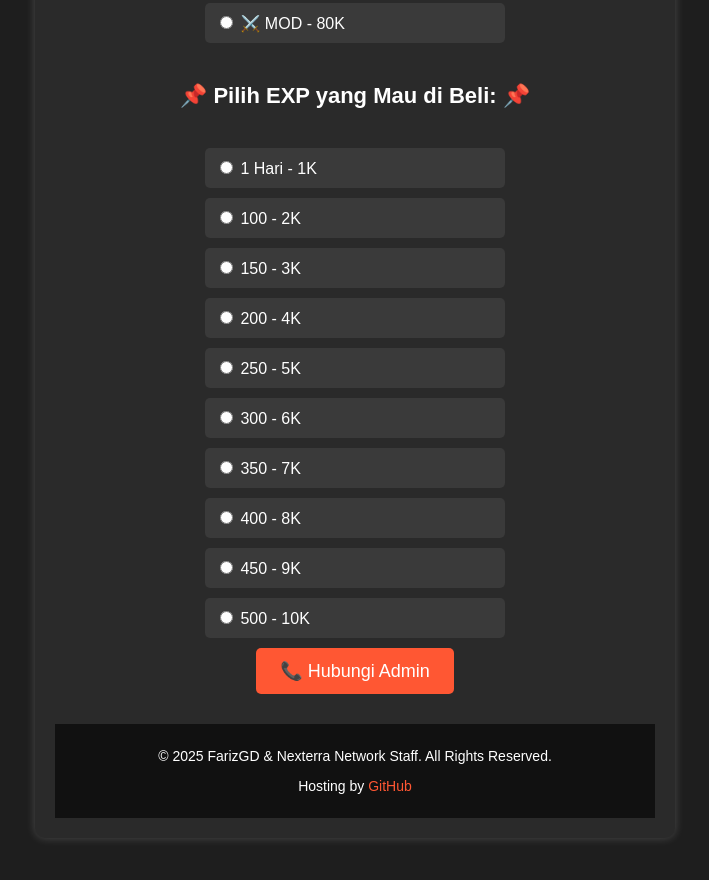
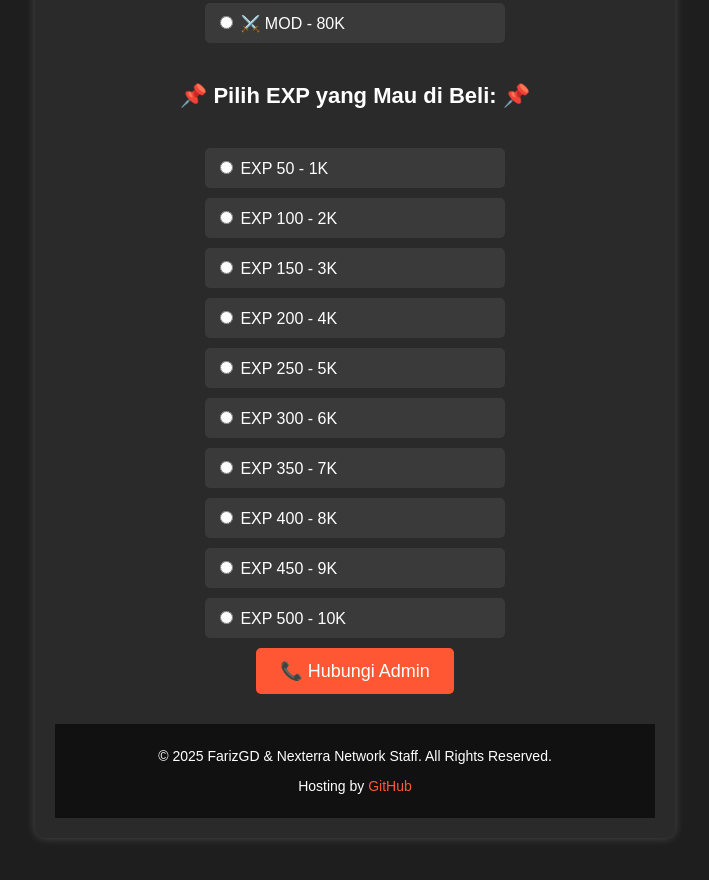
Before and after one commit to FarizGD/Nexterra-Web, a plain HTML site: page index.html in a window 1280 px wide. Shown: the part 810-1690 px from the top of the page, without its empty margins (285-994 px from the left). Drawn offline with Linux system fonts and the light colour scheme.

Commit message:
Update index.html

```diff
--- a/index.html
+++ b/index.html
@@ -50,43 +50,43 @@
 <div class="price-list">
     <label class="rank">
         <input type="radio" name="rank" value="EXP 50 - 1K">
-        1 Hari - 1K
+        EXP 50 - 1K
     </label>
     <label class="rank">
         <input type="radio" name="rank" value="EXP 100 - 2K">
-        100 - 2K
+        EXP 100 - 2K
     </label>
     <label class="rank">
         <input type="radio" name="rank" value="EXP 150 - 3K">
-        150 - 3K
+        EXP 150 - 3K
     </label>
     <label class="rank">
         <input type="radio" name="rank" value="EXP 200 - 4K">
-        200 - 4K
+        EXP 200 - 4K
     </label>
     <label class="rank">
         <input type="radio" name="rank" value="EXP 250 - 5K">
-        250 - 5K
+        EXP 250 - 5K
     </label>
     <label class="rank">
         <input type="radio" name="rank" value="EXP 300 - 6K">
-        300 - 6K
+        EXP 300 - 6K
     </label>
     <label class="rank">
         <input type="radio" name="rank" value="EXP 350 - 7K">
-        350 - 7K
+        EXP 350 - 7K
     </label>
     <label class="rank">
         <input type="radio" name="rank" value="EXP 400 - 8K">
-        400 - 8K
+        EXP 400 - 8K
     </label>
     <label class="rank">
         <input type="radio" name="rank" value="EXP 450 - 9K">
-        450 - 9K
+        EXP 450 - 9K
     </label>
     <label class="rank">
         <input type="radio" name="rank" value="EXP 500 - 10K">
-        500 - 10K
+        EXP 500 - 10K
     </label>
 </div>
         </div>
```
